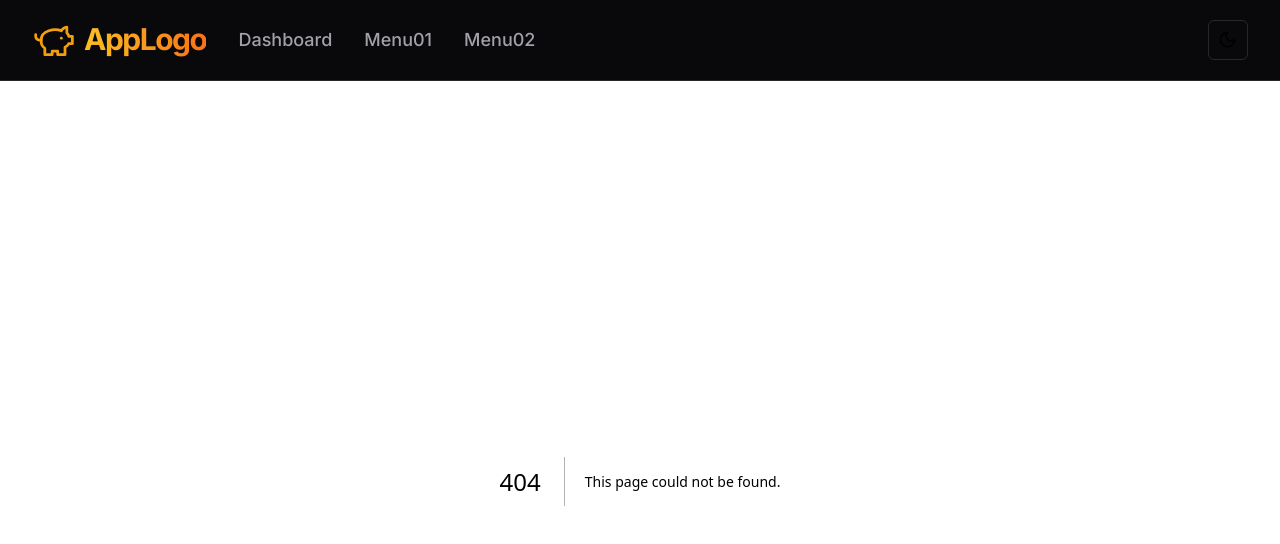
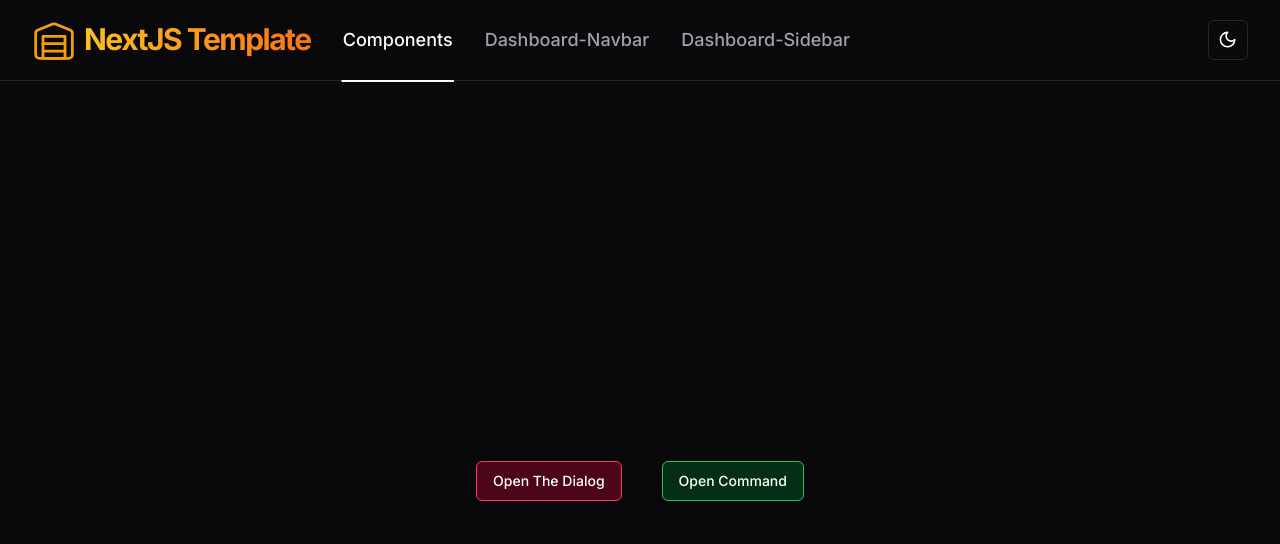
Before and after one commit to andyhou965/nextjs-template, a Next.js app: page /component-example in a window 1280 px wide. Before the commit this address had no page. Shown: the top 544 px of the page. Built offline with nearby package versions, Linux system fonts and the light colour scheme.

Commit message:
update project structure

```diff
--- a/components/DialogDemo.tsx
+++ b/app/component-example/_components/DialogDemo.tsx
@@ -44,7 +44,7 @@ import { format } from "date-fns";
 import { useMutation } from "@tanstack/react-query";
 import { useCallback } from "react";
 import { UserSchema, UserSchemaType } from "@/schema/users";
-import { SaveUser } from "@/app/_actions/users";
+import { SaveUser } from "../_actions/users";
 
 const DialogPage = () => {
   const form = useForm<UserSchemaType>({
--- a/app/page.tsx
+++ b/app/component-example/page.tsx
@@ -1,5 +1,5 @@
-import { CommandDemo } from "@/components/CommandDemo";
-import DialogDemo from "@/components/DialogDemo";
+import { CommandDemo } from "./_components/CommandDemo";
+import DialogDemo from "./_components/DialogDemo";
 
 export default function Home() {
   return (
--- a/components/Logo.tsx
+++ b/components/Logo.tsx
@@ -1,11 +1,11 @@
-import { PiggyBank } from "lucide-react";
+import { Warehouse } from "lucide-react";
 
 const Logo = () => {
   return (
     <a href="/" className="flex items-center gap-2">
-      <PiggyBank className="stroke h-11 w-11 stroke-amber-500 stroke-[1.5]" />
+      <Warehouse className="stroke h-11 w-11 stroke-amber-500 stroke-[1.5]" />
       <p className="bg-gradient-to-r from-amber-400 to-orange-500 bg-clip-text text-3xl font-bold leading-tight tracking-tighter text-transparent">
-        AppLogo
+        NextJS Template
       </p>
     </a>
   );
@@ -15,7 +15,7 @@ export const LogoMobile = () => {
   return (
     <a href="/" className="flex items-center gap-2">
       <p className="bg-gradient-to-r from-amber-400 to-orange-500 bg-clip-text text-3xl font-bold leading-tight tracking-tighter text-transparent">
-        AppLogo
+        NextJS Template
       </p>
     </a>
   );
--- a/components/Navbar.tsx
+++ b/components/Navbar.tsx
@@ -20,9 +20,9 @@ const Navbar = () => {
 };
 
 const items = [
-  { label: "Dashboard", link: "/" },
-  { label: "Menu01", link: "/menu01" },
-  { label: "Menu02", link: "/menu02" },
+  { label: "Components", link: "/component-example" },
+  { label: "Dashboard-Navbar", link: "/dashboard-navbar" },
+  { label: "Dashboard-Sidebar", link: "/dashbard-sidebar" },
 ];
 
 function MobileNavbar() {
--- a/next.config.mjs
+++ b/next.config.mjs
@@ -1,4 +1,15 @@
 /** @type {import('next').NextConfig} */
-const nextConfig = {};
+const nextConfig = {
+  // Redirect from root to /component-example
+  async redirects() {
+    return [
+      {
+        source: "/",
+        destination: "/component-example",
+        permanent: true,
+      },
+    ];
+  },
+};
 
 export default nextConfig;
```
Also changed, not shown: app/component-example/_actions/users.ts (renamed from app/_actions/users.ts), app/component-example/_components/CommandDemo.tsx (renamed from components/CommandDemo.tsx).
